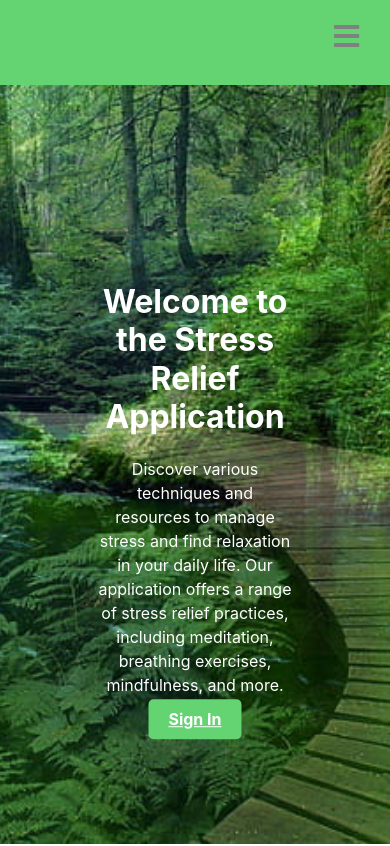
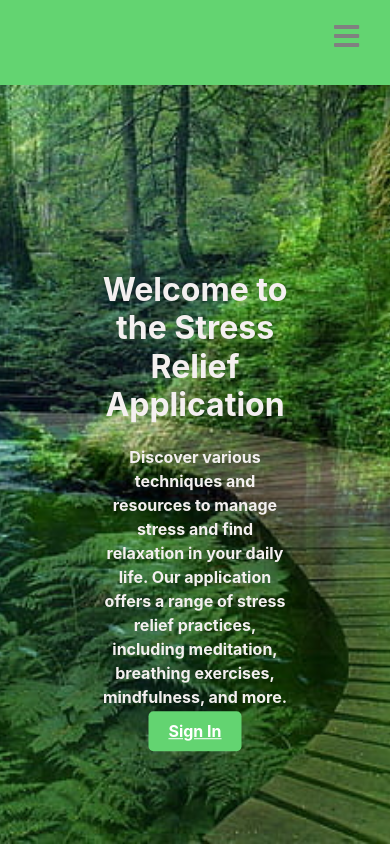
Before and after one commit to Cmbailey089/zenify, a React (Create React App) app in the folder client/: page / in a window 390 px wide. Shown: the top 846 px of the page. Built offline with nearby package versions, Linux system fonts and the light colour scheme; the HTML template or start-up script is replaced by a standard one.

Commit message:
adding media queries

```diff
--- a/client/src/components/Tips/Tips.css
+++ b/client/src/components/Tips/Tips.css
@@ -51,3 +51,39 @@
     color: red;
     font-size: 40px;
   }
+
+
+
+
+@media (max-width: 768px) {
+  .tips-heading {
+    font-size: 40px;
+  }
+
+  .tip-item {
+    width: 100%;
+  }
+}
+
+@media (max-width: 480px) {
+  .tips-heading {
+    font-size: 30px;
+  }
+}
+
+@media (max-width: 768px) {
+  .tips-container {
+
+    background-size: cover;
+    background-position: center;
+  }
+}
+
+@media (max-width: 480px) {
+  .tips-container {
+
+    background-size: contain;
+    background-repeat: no-repeat;
+    /* background-position: ; */
+  }
+}
--- a/client/src/pages/About.css
+++ b/client/src/pages/About.css
@@ -168,3 +168,38 @@
       font-size: 20px;
     }
   }
+
+  /* Media queries */
+
+@media (max-width: 768px) {
+  .tips-heading {
+    font-size: 40px;
+  }
+
+  .tip-item {
+    width: 100%;
+  }
+}
+
+@media (max-width: 480px) {
+  .tips-heading {
+    font-size: 30px;
+  }
+}
+
+@media (max-width: 768px) {
+  .tips-container {
+
+    background-size: cover;
+    background-position: center;
+  }
+}
+
+@media (max-width: 480px) {
+  .tips-container {
+
+    background-size: contain;
+    background-repeat: no-repeat;
+    background-position: center;
+  }
+}
--- a/client/src/pages/Home.css
+++ b/client/src/pages/Home.css
@@ -27,18 +27,21 @@
     left: 50%;
     transform: translate(-50%, -50%);
     text-align: center;
-    color: #fff;
+    color: #f4f0f0;
+
   }
 
   h1 {
-    font-size: 45px;
+    font-size: 60px;
     font-weight: bold;
     margin-bottom: 20px;
   }
 
   p {
-    font-size: 25px;
+    font-size: 30px;
     margin-bottom: 30px;
+    /* color:rgb(243, 244, 241); */
+    font-weight: bold;
   }
 
   .get-started-btn {
@@ -82,13 +85,30 @@
 }
 
 .feature-item h3 {
-      color:rgb(54, 61, 23);
-    font-size: 24px;
+      color:rgb(55, 36, 22);
+    font-size: 35px;
     margin-bottom: 10px;
   }
 
   .feature-item p {
     font-size: 16px;
+  }
+
+  .feature-item {
+    text-decoration: none;
+  }
+
+  @keyframes fade-in {
+    from {
+      opacity: 0;
+    }
+    to {
+      opacity: 18;
+    }
+  }
+
+  .animate-fade-in {
+    animation: fade-in 1s ease-in-out;
   }
 
 
--- a/client/src/pages/Home.js
+++ b/client/src/pages/Home.js
@@ -10,7 +10,7 @@ const Home = ({ loggedIn }) => {
         <img src={backgroundImg} alt="Background" />
       </div>
       <div className="content">
-        <h1>Welcome to the Stress Relief Application</h1>
+        <h1 className="animate-fade-in">Welcome to the Stress Relief Application</h1>
         <p>
           Discover various techniques and resources to manage stress and find relaxation in your daily life. Our application offers a range of stress relief practices, including meditation, breathing exercises, mindfulness, and more.
         </p>
```
